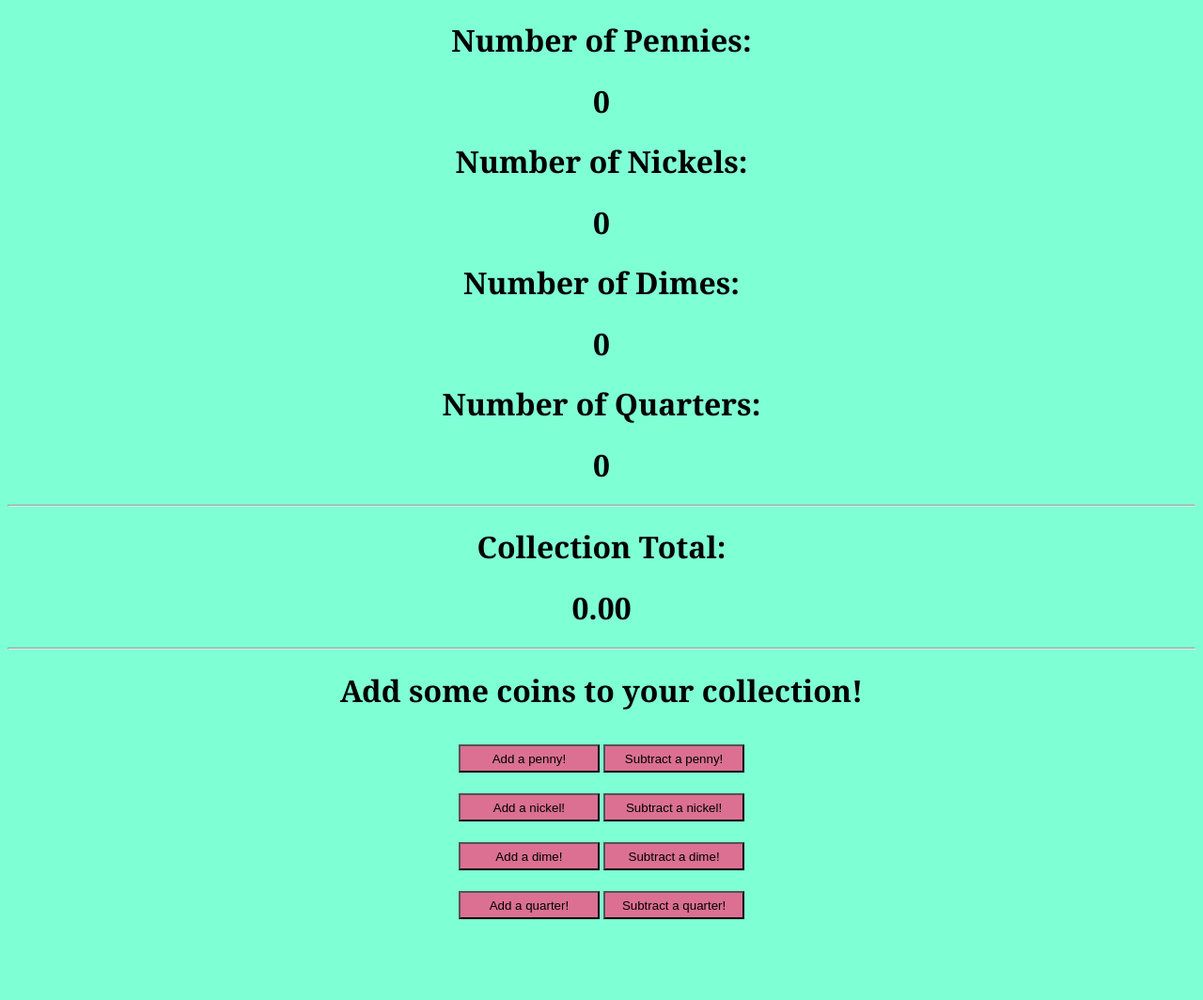
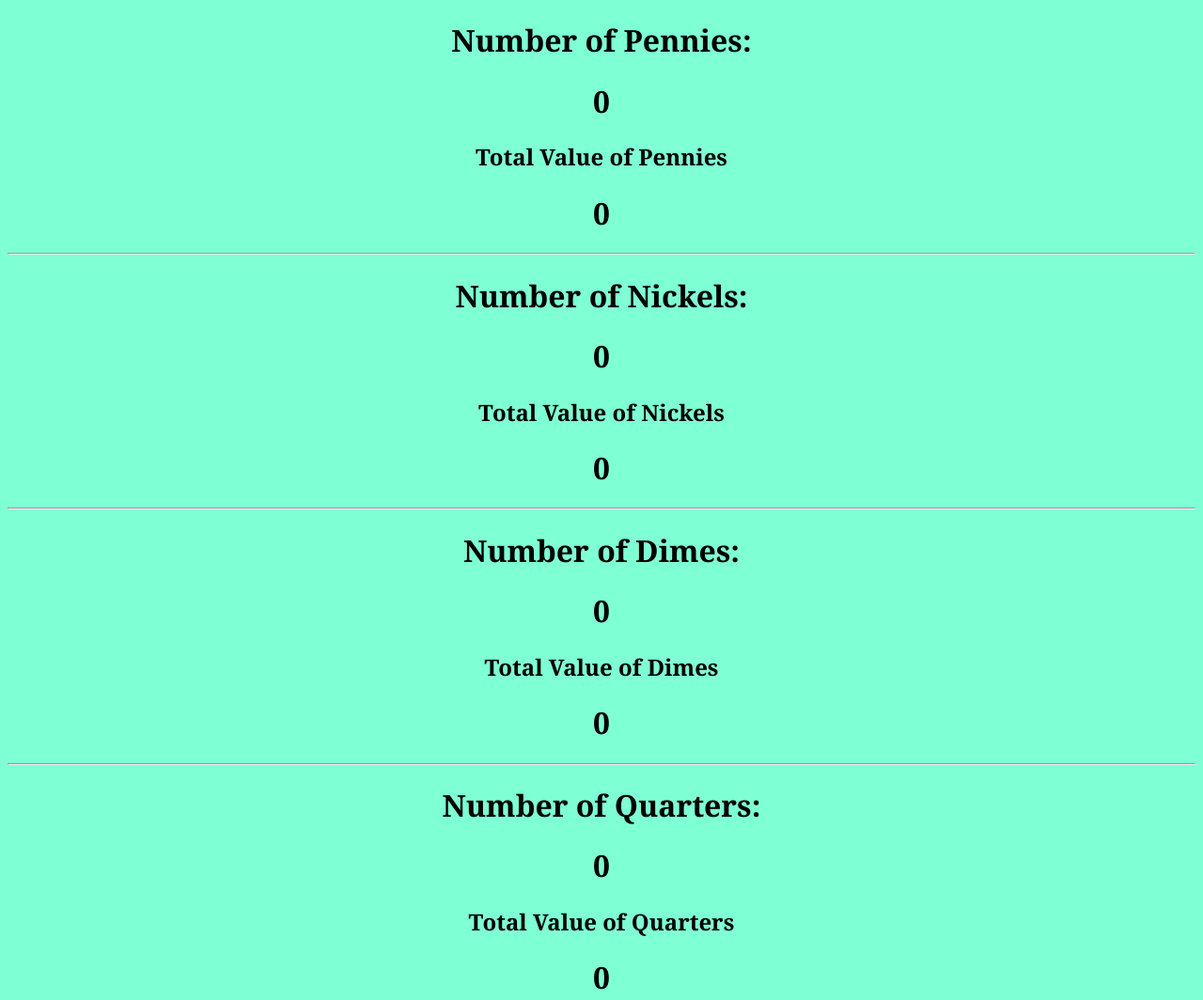
Before and after one commit to jinwenw2/jsproject.github.io, a plain HTML site: page index.html in a window 1280 px wide. Shown: the top 1064 px of the page at 94% size. Before the commit the page ends 1001 px from the top, so only its background shows below. Drawn offline with Linux system fonts and the light colour scheme.

Commit message:
Add files via upload

```diff
--- a/index.html
+++ b/index.html
@@ -10,11 +10,19 @@
                 numberNickels = document.getElementById("nickels");
                 numberDimes = document.getElementById("dimes");
                 numberQuarters = document.getElementById("quarters");
+                totalPennies = document.getElementById("penniesTotal");
+                totalNickels = document.getElementById("nickelsTotal");
+                totalDimes = document.getElementById("dimesTotal");
+                totalQuarters = document.getElementById("quartersTotal");
                 collectionTotal = document.getElementById("total");
                 pennies= 0;
+                valuePennies = 0;
                 nickels = 0;
+                valueNickels = 0;
                 dimes = 0;
+                valueDimes = 0;
                 quarters = 0;
+                valueQuarters = 0;
                 sum = 0;
                 display();
             }
@@ -22,6 +30,7 @@
             function addPennies()
             {
                 pennies += 1;
+                valuePennies = parseFloat((pennies * .01)).toFixed(2);
                 display();
             }
 
@@ -31,12 +40,14 @@
                 {
                     pennies -= 1;
                 }
+                valuePennies = parseFloat((pennies * .01)).toFixed(2);
                 display();
             }
 
             function addNickels()
             {
                 nickels += 1;
+                valueNickels = parseFloat((nickels * .05)).toFixed(2);
                 display();
             }
 
@@ -46,12 +57,14 @@
                 {
                     nickels -= 1;
                 }
+                valueNickels = parseFloat((nickels * .05)).toFixed(2);
                 display();
             }
 
             function addDimes()
             {
                 dimes += 1;
+                valueDimes = parseFloat((dimes * .1)).toFixed(2);
                 display();
             }
 
@@ -61,12 +74,14 @@
                 {
                     dimes -= 1;
                 }
+                valueDimes = parseFloat((dimes * .1)).toFixed(2);
                 display();
             }
 
             function addQuarters()
             {
                 quarters += 1;
+                valueQuarters = parseFloat((quarters * .25)).toFixed(2);
                 display();
             }
 
@@ -76,6 +91,7 @@
                 {
                     quarters -= 1;
                 }
+                valueQuarters = parseFloat((quarters * .25)).toFixed(2);
                 display();
             }
 
@@ -85,13 +101,17 @@
                 numberNickels.innerHTML = nickels;
                 numberDimes.innerHTML = dimes;
                 numberQuarters.innerHTML = quarters;
+                totalPennies.innerHTML = valuePennies;
+                totalNickels.innerHTML = valueNickels;
+                totalDimes.innerHTML = valueDimes;
+                totalQuarters.innerHTML = valueQuarters;
                 findtotal();
                 collectionTotal.innerHTML = sum;
             }
 
             function findtotal()
             {
-                sum = (quarters * .25) + (dimes *.1) + (nickels *.05) + (pennies * .01);
+                sum = (quarters * .25) + (dimes * .1) + (nickels * .05) + (pennies * .01);
                 sum = parseFloat(sum).toFixed(2);
             }
         </script>
@@ -101,14 +121,29 @@
     <h1>Number of Pennies:</h1>
     <h1 id = "pennies">
     </h1>
+    <h2>Total Value of Pennies</h2>
+    <h1 id = "penniesTotal">
+    </h1>
+    <hr />
     <h1>Number of Nickels:</h1>
     <h1 id = "nickels">
     </h1>
+    <h2>Total Value of Nickels</h2>
+    <h1 id = "nickelsTotal">
+    </h1>
+    <hr />
     <h1>Number of Dimes:</h1>
     <h1 id = "dimes">
     </h1>
+    <h2>Total Value of Dimes</h2>
+    <h1 id = "dimesTotal">
+    </h1>
+    <hr />
     <h1>Number of Quarters:</h1>
     <h1 id = "quarters">
+    </h1>
+    <h2>Total Value of Quarters</h2>
+    <h1 id = "quartersTotal">
     </h1>
     <hr />
     <h1>Collection Total:</h1>
```
